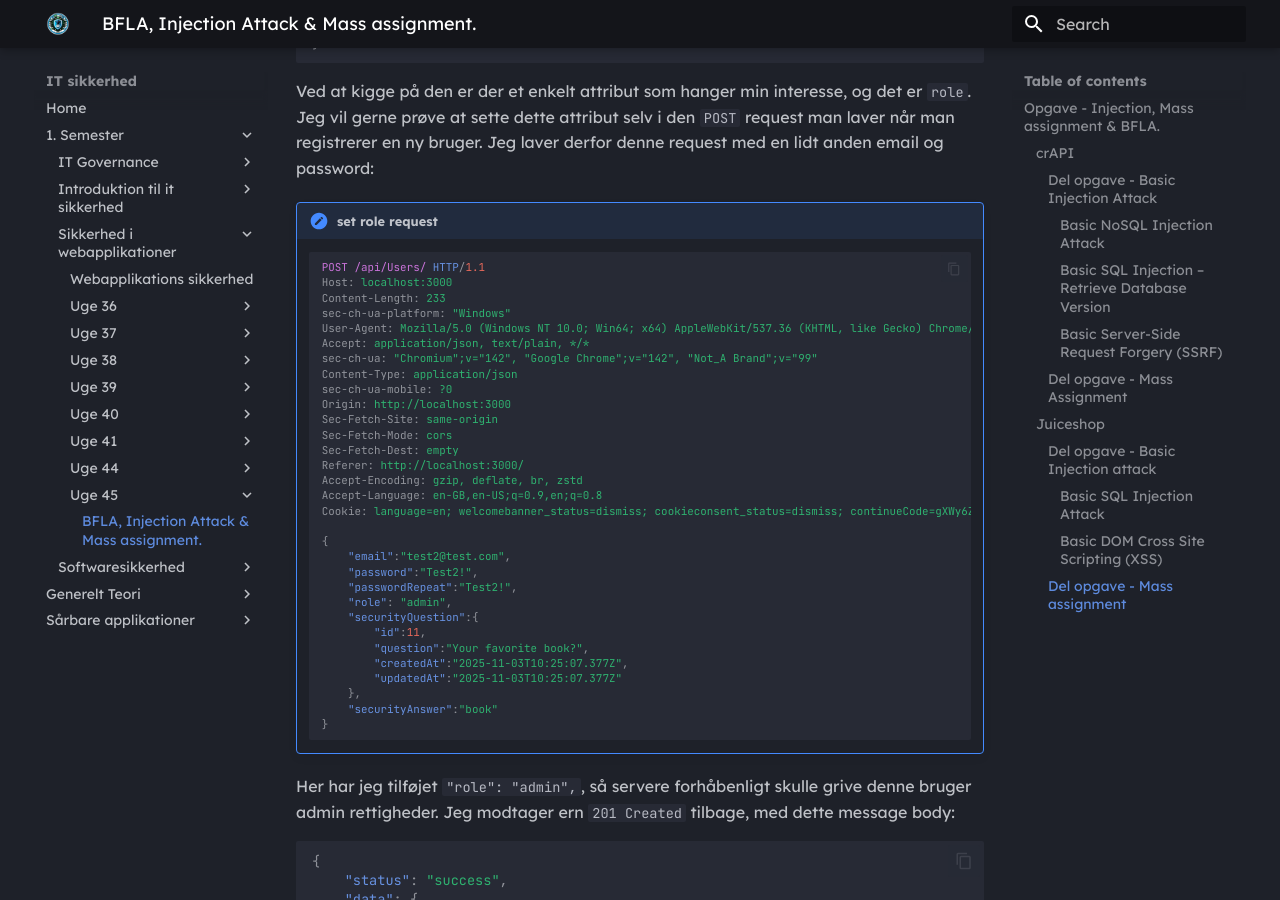
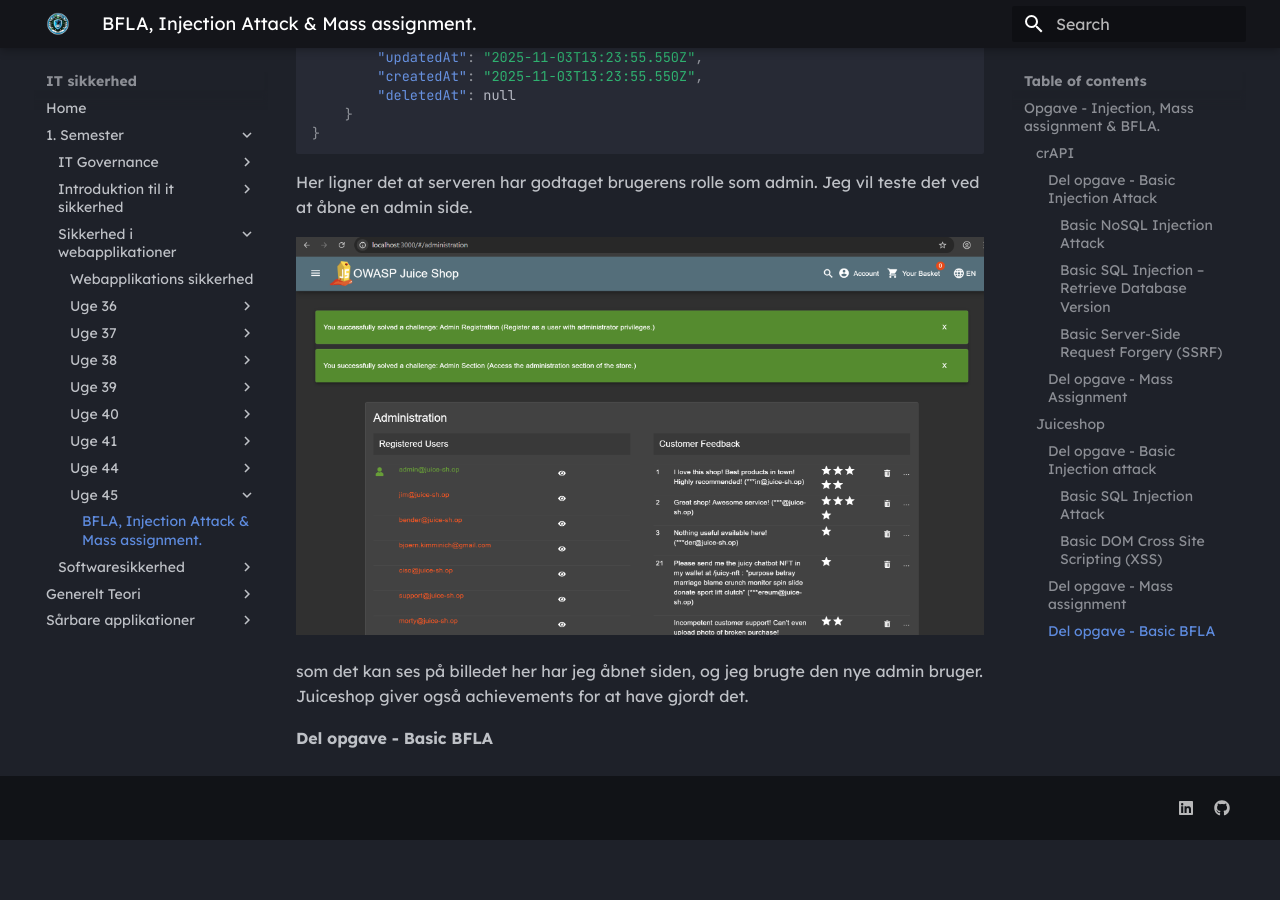
Before and after one commit to NoahRosenkjaer/IT-sikkerhed, an MkDocs documentation site: the page built from docs/1. Semester/Sikkerhed i webapplikationer/Uge 45/Uge45.md, in a window 1280 px wide and 900 px high, scrolled down 8470 px. Built offline with MkDocs 1.6.1 and Material for MkDocs 9.7.7, drawn with Linux system fonts in a browser that asks for light colours; after the commit the page ends 9310 px from its top, so only the background shows below that; some of the changed text lies outside the part shown.

Commit message:
Small fix

````diff
--- a/docs/1. Semester/Sikkerhed i webapplikationer/Uge 45/Uge45.md
+++ b/docs/1. Semester/Sikkerhed i webapplikationer/Uge 45/Uge45.md
@@ -399,7 +399,7 @@
 
 Jeg starter med at lave en ny bruger, med denne request.
 
-!!! note "Opret bruger request"
+??? note "Opret bruger request"
 
     ```http linenums="0"
     POST /api/Users/ HTTP/1.1
@@ -457,7 +457,7 @@
 
 Ved at kigge på den er der et enkelt attribut som hanger min interesse, og det er `role`. Jeg vil gerne prøve at sette dette attribut selv i den `POST` request man laver når man registrerer en ny bruger. Jeg laver derfor denne request med en lidt anden email og password:
 
-!!! note "set role request"
+??? note "set role request"
 
     ```http linenums="0"
     POST /api/Users/ HTTP/1.1
@@ -519,3 +519,5 @@
 ![alt text](image.png)
 
 som det kan ses på billedet her har jeg åbnet siden, og jeg brugte den nye admin bruger. Juiceshop giver også achievements for at have gjordt det.
+
+#### Del opgave - Basic BFLA
````
